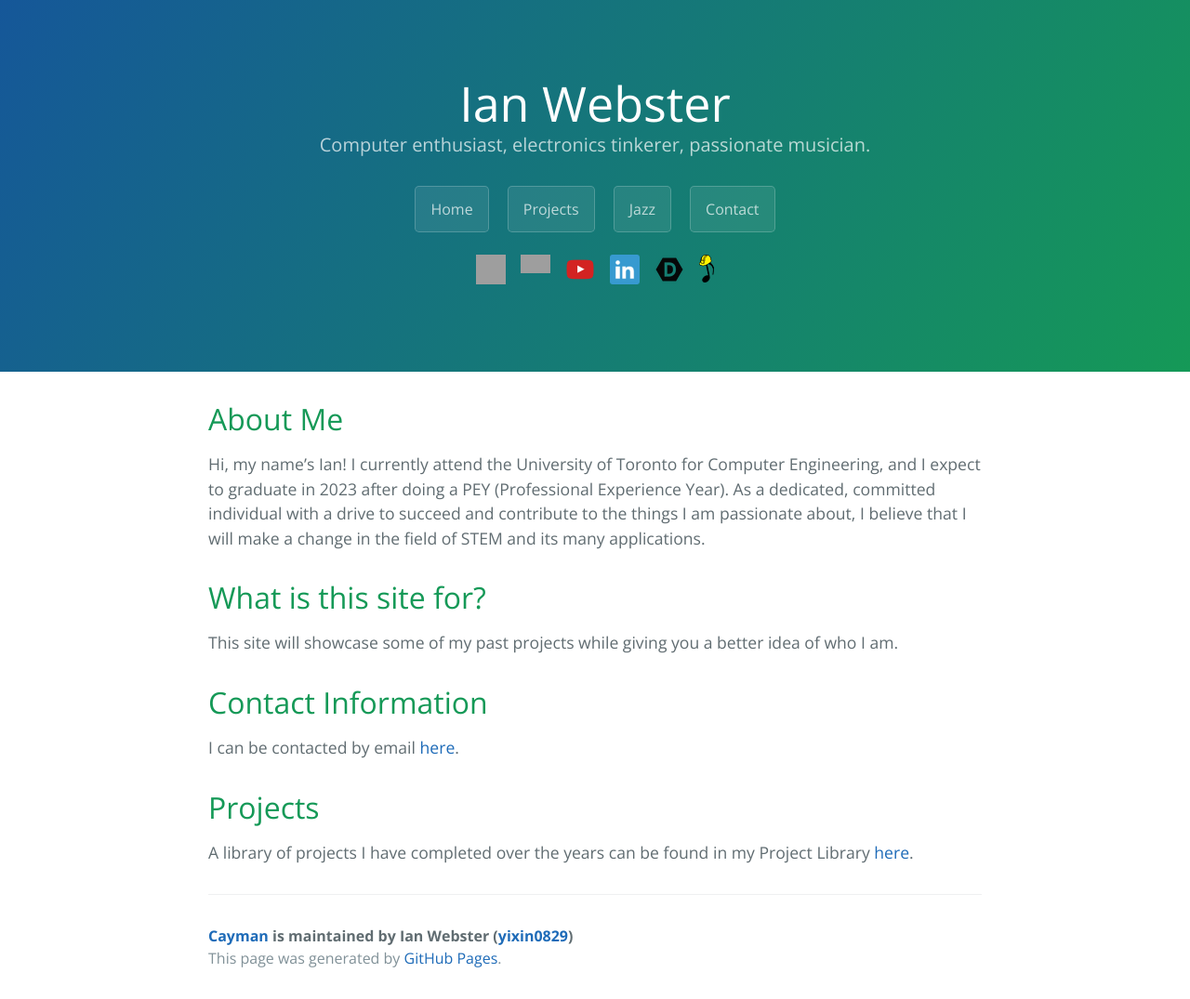
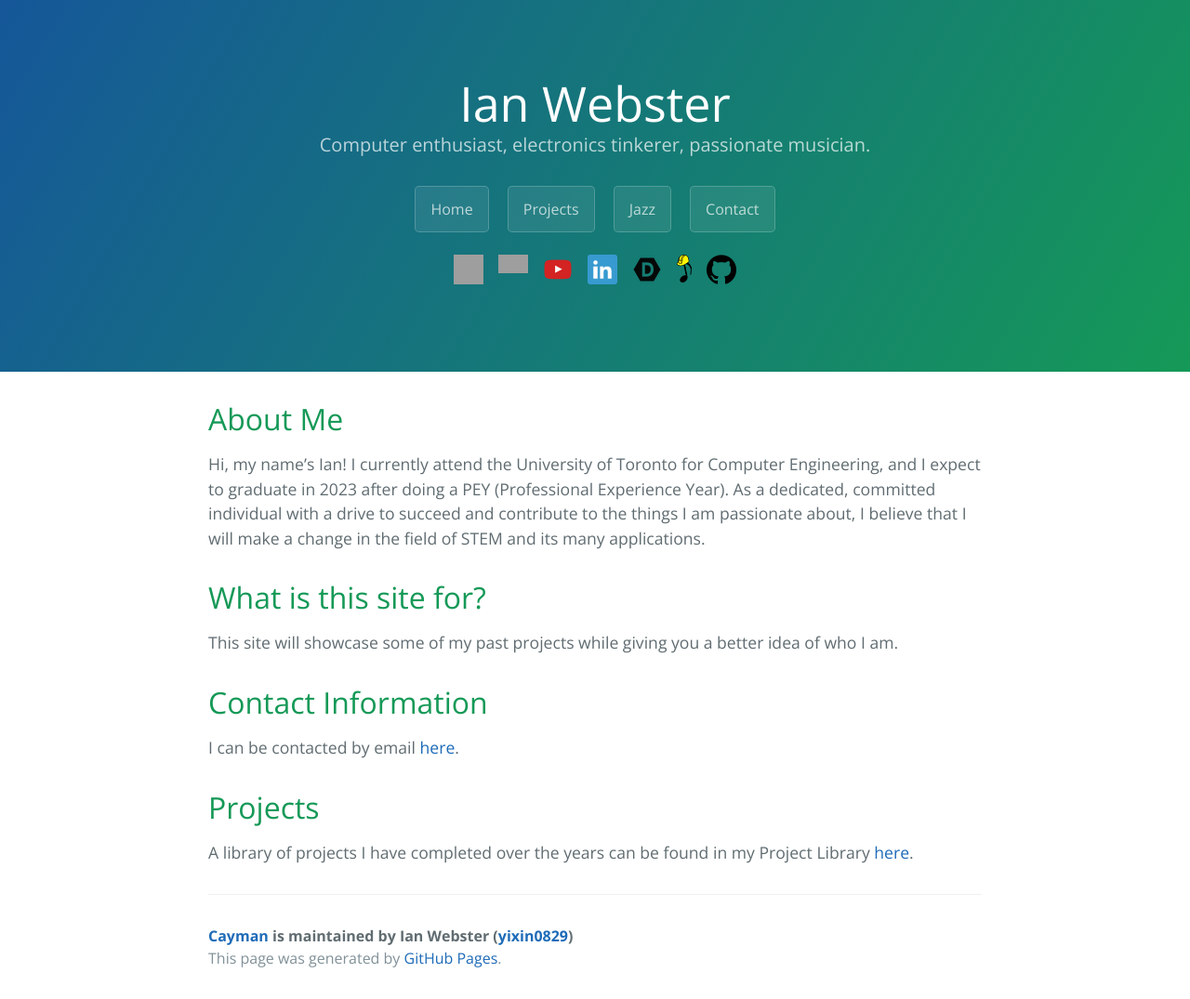
Before and after one commit to yixin0829/Cayman, a Jekyll site: the page built from index.md, in a window 1280 px wide. Shown: the whole page at 93% size. Built offline with Jekyll 4.4.1, drawn with Linux system fonts in a browser that asks for light colours; grey boxes are pictures that could not be loaded.

Commit message:
github badge; strava fix

```diff
--- a/_layouts/default.html
+++ b/_layouts/default.html
@@ -41,29 +41,12 @@
 
         <div class="d-flex justify-content-center">
           <div class="p-2"><iframe allowtransparency="true" scrolling="no" frameborder="no" src="https://w.soundcloud.com/icon/?url=http%3A%2F%2Fsoundcloud.com%2Fiwebsterproductions&color=orange_white&size=32" style="width: 32px; height: 32px;"></iframe></div>
-          <style>
-            .strava-badge- { display: inline-block; height: 32px; }
-            .strava-badge- img { visibility: hidden; height: 32px; }
-            .strava-badge-:hover { background-position: 0 -47px; }
-            .strava-badge-follow { height: 32px; width: 32px; background: url(//badges.strava.com/echelon-sprite-32.png) no-repeat 0 0; }
-          </style>
-          <style>
-            .grid-container {
-              display: grid;
-              /* grid-column-gap: 50px; */
-              grid-auto-flow: column;
-            }
-            /* Main div */
-            .column {
-                float: left;
-                width: 33.33%;
-              }
-          </style>
-          <div class="p-2"><a href="http://strava.com/athletes/10225865/badge" class="strava-badge- strava-badge-follow" target="_blank"><img src="//badges.strava.com/echelon-sprite-32.png" alt="Strava" /></a></div>
+          <div class="p-2"><a href="http://strava.com/athletes/10225865" class="strava-badge- strava-badge-follow" target="_blank"><img src="//badges.strava.com/echelon-sprite-32.png" alt="Strava" /></a></div>
           <div class="p-2"><a href="https://www.youtube.com/channel/UC6JzdYelcu9M9A-flCpVOEQ"><img src="./assets/icons/youtube32.png"></a></div>
           <div class="p-2"><a href="https://www.linkedin.com/in/ian-webster-1918b1158/"><img src="./assets/icons/linkedin32.png"></a></div>
           <div class="p-2"><a href="https://devpost.com/iWebster28?ref_content=user-portfolio&ref_feature=portfolio&ref_medium=global-nav"><img src="./assets/icons/devpost32.png"></a></div>
           <div class="p-2"><a href="https://jazz.skule.ca"><img src="./assets/icons/skule_music16.png"></a></div>
+          <div class="p-2"><a href="https://github.com/iWebster28"><img src="./assets/icons/github32.png"></a></div>
         </div>
       {% endif %}
     </header>
--- a/_sass/jekyll-theme-cayman.scss
+++ b/_sass/jekyll-theme-cayman.scss
@@ -397,6 +397,24 @@ a {
   }
 }
 
+
+// Social Badges
+.strava-badge- { display: inline-block; height: 32px; }
+.strava-badge- img { visibility: hidden; height: 32px; }
+.strava-badge-:hover { background-position: 0 -47px; }
+.strava-badge-follow { height: 32px; width: 32px; background: url(//badges.strava.com/echelon-sprite-32.png) no-repeat 0 0; }
+grid-container {
+  display: grid;
+  /* grid-column-gap: 50px; */
+  grid-auto-flow: column;
+}
+/* Main div */
+.column {
+  float: left;
+  width: 33.33%;
+}
+
+
 .site-footer {
   padding-top: 2rem;
   margin-top: 2rem;
```
Also changed, not shown: assets/icons/github32.png (added).
